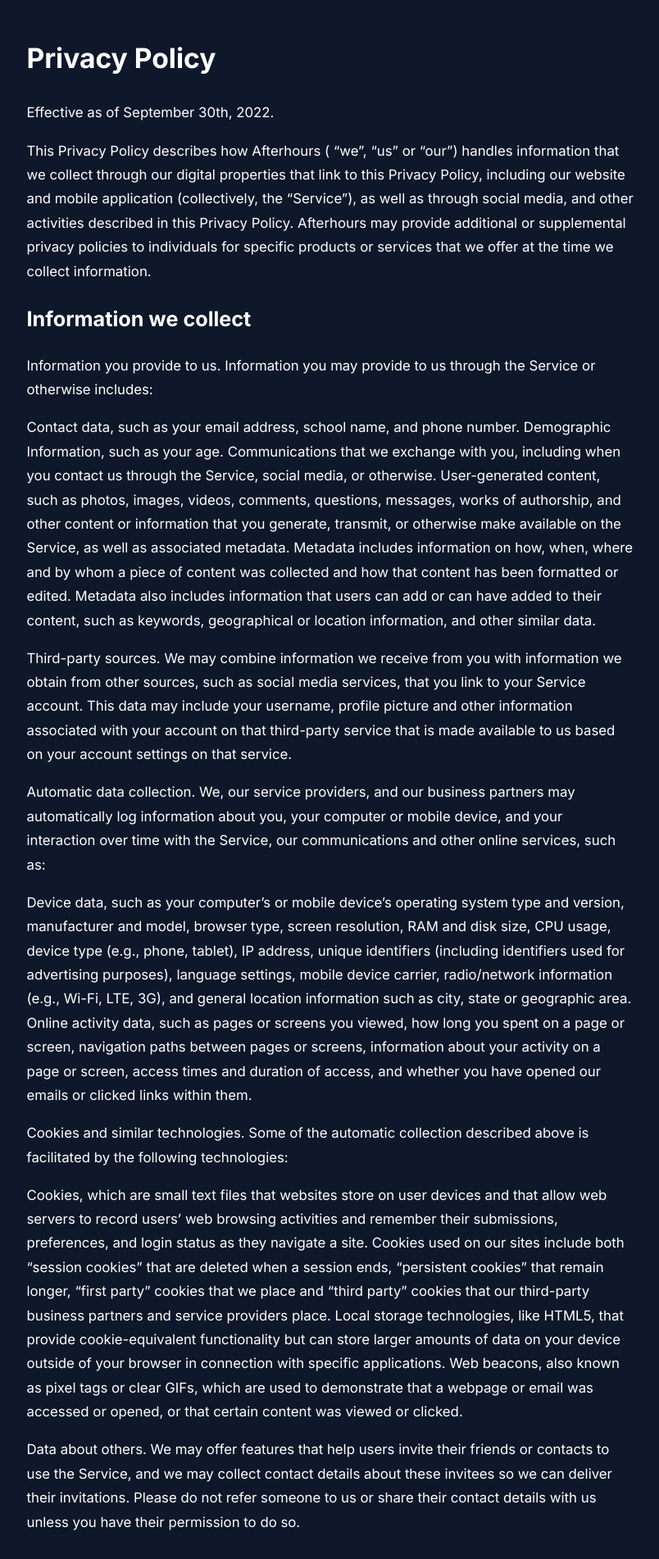
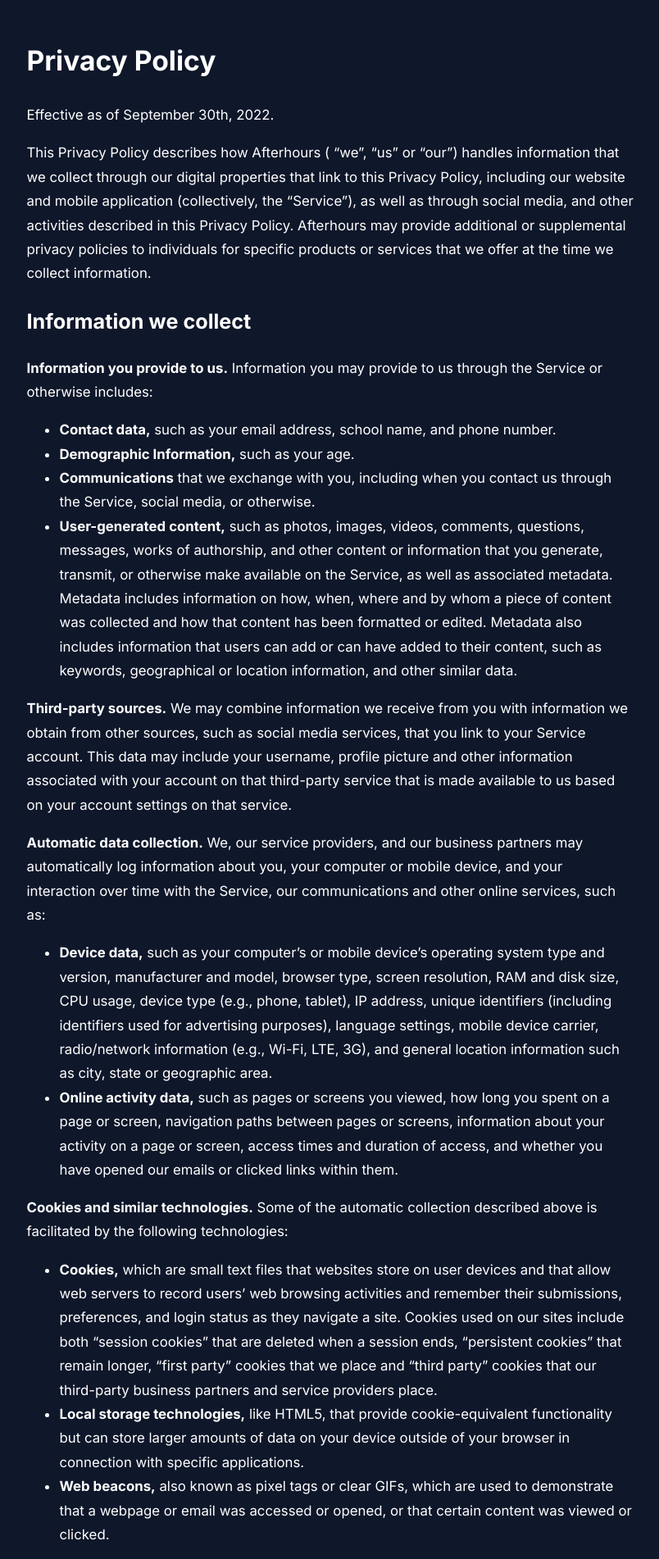
Before and after one commit to rodlaf/afterhours-page, a Jekyll site: the page built from privacy.md, in a window 1280 px wide. Shown: the top 1902 px of the page at 82% size, without its empty margins (237-1041 px from the left). Built offline with Jekyll 4.4.1, drawn with Linux system fonts in a browser that asks for light colours; some of the changed text lies outside the part shown.

Commit message:
update markdown files

```diff
--- a/_sass/main.scss
+++ b/_sass/main.scss
@@ -5,7 +5,7 @@
   font-family: 'Inter', sans-serif;
   font-size: 70%;
   @media (pointer: coarse) {
-    font-size: 110%
+    font-size: 120%
   }
 }
 
@@ -18,7 +18,7 @@
   max-width: 70ch;
   margin: auto;
   line-height: 1.75;
-  padding: 1.75rem;
+  padding: 2rem;
   font-size: 1.5rem;
 }
 
--- a/privacy.md
+++ b/privacy.md
@@ -7,21 +7,23 @@
 
 Effective as of September 30th, 2022.
 
-This Privacy Policy describes how Afterhours (
-"we", “us” or "our") handles information that we collect through our digital properties that link to
-this Privacy Policy, including our website and mobile application (collectively, the “Service”), as
-well as through social media, and other activities described in this Privacy Policy. Afterhours may
-provide additional or supplemental privacy policies to individuals for specific products or services
-that we offer at the time we collect information.
+This Privacy Policy describes how Afterhours ( "we", “us” or "our") handles information that we
+collect through our digital properties that link to this Privacy Policy, including our website and
+mobile application (collectively, the “Service”), as well as through social media, and other
+activities described in this Privacy Policy. Afterhours may provide additional or supplemental
+privacy policies to individuals for specific products or services that we offer at the time we
+collect information.
 
 ## Information we collect
 
-Information you provide to us. Information you may provide to us through the Service or otherwise
+**Information you provide to us.** Information you may provide to us through the Service or otherwise
 includes:
 
-Contact data, such as your email address, school name, and phone number. Demographic Information,
-such as your age. Communications that we exchange with you, including when you contact us through
-the Service, social media, or otherwise. User-generated content, such as photos, images, videos,
+- **Contact data,** such as your email address, school name, and phone number.
+- **Demographic Information,** such as your age.
+- **Communications** that we exchange with you, including when you contact us through
+the Service, social media, or otherwise.
+- **User-generated content,** such as photos, images, videos,
 comments, questions, messages, works of authorship, and other content or information that you
 generate, transmit, or otherwise make available on the Service, as well as associated metadata.
 Metadata includes information on how, when, where and by whom a piece of content was collected and
@@ -29,39 +31,41 @@
 or can have added to their content, such as keywords, geographical or location information, and
 other similar data.
 
-Third-party sources. We may combine information we receive from you with information we obtain from
+**Third-party sources.** We may combine information we receive from you with information we obtain from
 other sources, such as social media services, that you link to your Service account. This data may
 include your username, profile picture and other information associated with your account on that
 third-party service that is made available to us based on your account settings on that service.
 
-Automatic data collection. We, our service providers, and our business partners may automatically
+**Automatic data collection.** We, our service providers, and our business partners may automatically
 log information about you, your computer or mobile device, and your interaction over time with the
 Service, our communications and other online services, such as:
 
-Device data, such as your computer’s or mobile device’s operating system type and version,
+- **Device data,** such as your computer’s or mobile device’s operating system type and version,
 manufacturer and model, browser type, screen resolution, RAM and disk size, CPU usage, device type
 (e.g., phone, tablet), IP address, unique identifiers (including identifiers used for advertising
 purposes), language settings, mobile device carrier, radio/network information (e.g., Wi-Fi, LTE,
-3G), and general location information such as city, state or geographic area. Online activity data,
+3G), and general location information such as city, state or geographic area.
+- **Online activity data,**
 such as pages or screens you viewed, how long you spent on a page or screen, navigation paths
 between pages or screens, information about your activity on a page or screen, access times and
 duration of access, and whether you have opened our emails or clicked links within them.
 
 
-Cookies and similar technologies. Some of the automatic collection described above is facilitated by
+**Cookies and similar technologies.** Some of the automatic collection described above is facilitated by
 the following technologies:
 
-Cookies, which are small text files that websites store on user devices and that allow web servers
+- **Cookies,** which are small text files that websites store on user devices and that allow web servers
 to record users’ web browsing activities and remember their submissions, preferences, and login
 status as they navigate a site. Cookies used on our sites include both “session cookies” that are
 deleted when a session ends, “persistent cookies” that remain longer, “first party” cookies that we
 place and “third party” cookies that our third-party business partners and service providers place.
-Local storage technologies, like HTML5, that provide cookie-equivalent functionality but can store
+- **Local storage technologies,** like HTML5, that provide cookie-equivalent functionality but can store
 larger amounts of data on your device outside of your browser in connection with specific
-applications. Web beacons, also known as pixel tags or clear GIFs, which are used to demonstrate
+applications.
+- **Web beacons,** also known as pixel tags or clear GIFs, which are used to demonstrate
 that a webpage or email was accessed or opened, or that certain content was viewed or clicked.
 
-Data about others. We may offer features that help users invite their friends or contacts to use the
+**Data about others.** We may offer features that help users invite their friends or contacts to use the
 Service, and we may collect contact details about these invitees so we can deliver their
 invitations. Please do not refer someone to us or share their contact details with us unless you
 have their permission to do so.
@@ -161,24 +178,24 @@
 
 ## Your choices
 
-Access or update your information. If you have registered for an account with us through the
+**Access or update your information.** If you have registered for an account with us through the
 Service, you may review and update certain account information by logging into the account.
 
-Do Not Track. Some Internet browsers may be configured to send “Do Not Track” signals to the online
+**Do Not Track.** Some Internet browsers may be configured to send “Do Not Track” signals to the online
 services that you visit. We currently do not respond to “Do Not Track” or similar signals. To find
 out more about “Do Not Track,” please visit http://www.allaboutdnt.com.
 
-Declining to provide information. We need to collect information to provide certain services. If you
+**Declining to provide information.** We need to collect information to provide certain services. If you
 do not provide the information we identify as required or mandatory, we may not be able to provide
 those services.
 
-Linked third-party platforms. If you choose to connect to the Service through your social media
+**Linked third-party platforms.** If you choose to connect to the Service through your social media
 account or other third-party platform, you may be able to use your settings in your account with
 that platform to limit the information we receive from it. If you revoke our ability to access
 information from a third-party platform, that choice will not apply to information that we have
 already received from that third party.
 
-Delete your content or close your account. You can choose to delete certain content through your
+**Delete your content or close your account.** You can choose to delete certain content through your
 account. If you wish to request to close your account, please contact us.
 
 ## Other sites and services
```
Also changed, not shown: other parts of privacy.md (+40 -27 lines), support.md (+1 -1 lines), 4 other files.
